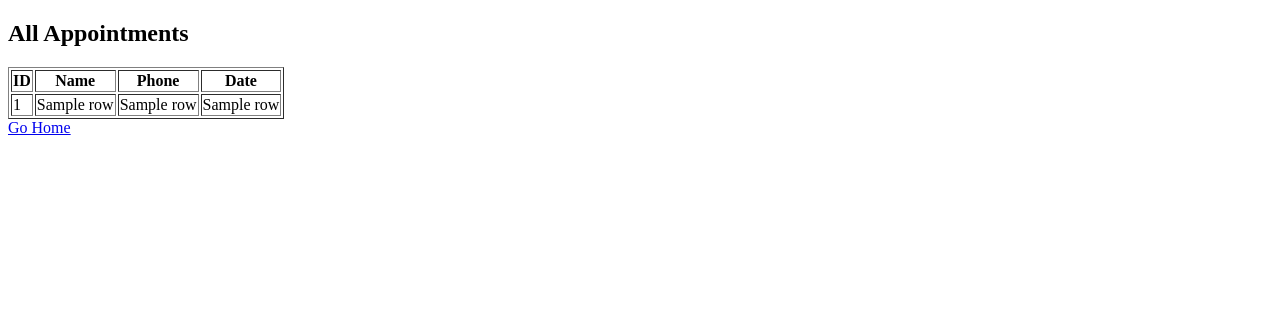
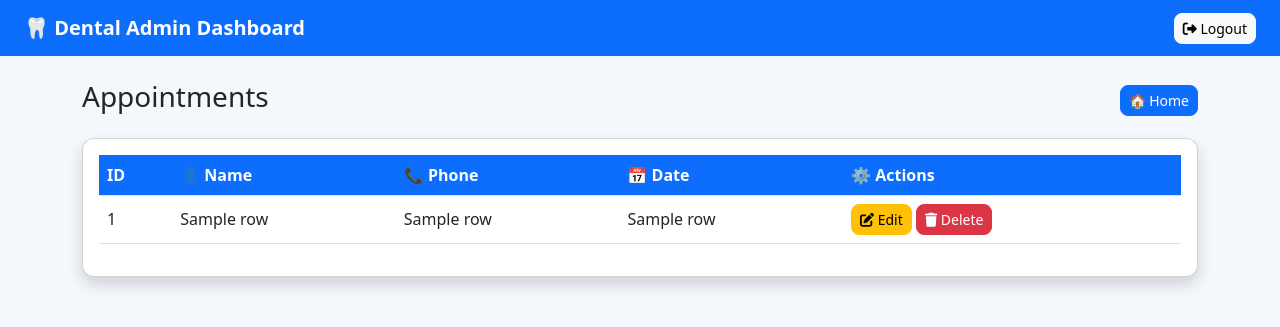
Before and after one commit to NijamalaDivya-DIV/Jwalas-Dental-Clinic-Appointment-Booking-System, a Flask app: template templates/appointment.html in a window 1280 px wide. Shown: the top 327 px of the page. Run offline with Flask 3, Linux system fonts and the light colour scheme; the template is opened without the code that fills it: most values are stand-ins (such as "Sample title", 1, 10 or a date in 2020).

Commit message:
appointment.html

```diff
--- a/app.py
+++ b/app.py
@@ -1,31 +1,45 @@
 import sqlite3
-from flask import Flask, render_template, request
+from flask import Flask, render_template, request, redirect, url_for
+import smtplib
+from email.mime.text import MIMEText
 
 app = Flask(__name__)
 
-# 🔹 Create table (only first time)
-def init_db():
-    conn = sqlite3.connect('database.db')
-    cursor = conn.cursor()
-    cursor.execute('''
-        CREATE TABLE IF NOT EXISTS appointments (
-            id INTEGER PRIMARY KEY AUTOINCREMENT,
-            name TEXT,
-            phone TEXT,
-            date TEXT
-        )
-    ''')
-    conn.commit()
-    conn.close()
+# 🔹 EMAIL FUNCTION
+def send_email(name, phone, date):
+    sender_email = "yourgmail@gmail.com"
+    sender_password = "your_app_password"
 
-init_db()
+    receiver_email = "yourgmail@gmail.com"
 
-# 🔹 Home page
+    subject = "New Dental Appointment"
+    body = f"""
+New appointment booked:
+
+Name: {name}
+Phone: {phone}
+Date: {date}
+"""
+
+    msg = MIMEText(body)
+    msg['Subject'] = subject
+    msg['From'] = sender_email
+    msg['To'] = receiver_email
+
+    server = smtplib.SMTP('smtp.gmail.com', 587)
+    server.starttls()
+    server.login(sender_email, sender_password)
+    server.send_message(msg)
+    server.quit()
+
+
+# 🔹 HOME PAGE
 @app.route('/')
 def home():
     return render_template('index.html')
 
-# 🔹 Booking
+
+# 🔹 BOOKING ROUTE (IMPORTANT - YOU MISSED THIS)
 @app.route('/booking', methods=['GET', 'POST'])
 def booking():
     if request.method == 'POST':
@@ -35,19 +49,24 @@ def booking():
 
         conn = sqlite3.connect('database.db')
         cursor = conn.cursor()
+
         cursor.execute(
             "INSERT INTO appointments (name, phone, date) VALUES (?, ?, ?)",
             (name, phone, date)
         )
+
         conn.commit()
         conn.close()
+
+        # 📧 SEND EMAIL
+        send_email(name, phone, date)
 
         return render_template('success.html', name=name)
 
     return render_template('booking.html')
 
 
-# 🔹 View all appointments (NEW)
+# 🔹 VIEW APPOINTMENTS
 @app.route('/appointments')
 def appointments():
     conn = sqlite3.connect('database.db')
@@ -59,5 +78,47 @@ def appointments():
     return render_template('appointments.html', data=data)
 
 
+# 🔹 DELETE
+@app.route('/delete/<int:id>')
+def delete(id):
+    conn = sqlite3.connect('database.db')
+    cursor = conn.cursor()
+    cursor.execute("DELETE FROM appointments WHERE id=?", (id,))
+    conn.commit()
+    conn.close()
+
+    return redirect(url_for('appointments'))
+
+
+# 🔹 EDIT
+@app.route('/edit/<int:id>', methods=['GET', 'POST'])
+def edit(id):
+    conn = sqlite3.connect('database.db')
+    cursor = conn.cursor()
+
+    if request.method == 'POST':
+        name = request.form['name']
+        phone = request.form['phone']
+        date = request.form['date']
+
+        cursor.execute("""
+            UPDATE appointments
+            SET name=?, phone=?, date=?
+            WHERE id=?
+        """, (name, phone, date, id))
+
+        conn.commit()
+        conn.close()
+
+        return redirect(url_for('appointments'))
+
+    cursor.execute("SELECT * FROM appointments WHERE id=?", (id,))
+    data = cursor.fetchone()
+    conn.close()
+
+    return render_template('edit.html', data=data)
+
+
+# 🔹 RUN APP
 if __name__ == "__main__":
     app.run(debug=True)
--- a/templates/appointment.html
+++ b/templates/appointment.html
@@ -1,32 +1,105 @@
 <!DOCTYPE html>
-<html>
+<html lang="en">
 <head>
-    <title>Appointments</title>
+    <meta charset="UTF-8">
+    <title>Admin Dashboard</title>
+
+    <!-- Bootstrap CSS -->
+    <link href="https://cdn.jsdelivr.net/npm/bootstrap@5.3.0/dist/css/bootstrap.min.css" rel="stylesheet">
+
+    <!-- Optional Icons -->
+    <link href="https://cdnjs.cloudflare.com/ajax/libs/font-awesome/6.5.0/css/all.min.css" rel="stylesheet">
+
+    <style>
+        body {
+            background-color: #f4f7fc;
+        }
+        .navbar {
+            background-color: #0d6efd;
+        }
+        .navbar-brand {
+            color: white;
+            font-weight: bold;
+        }
+        .card {
+            border-radius: 12px;
+        }
+        .table th {
+            background-color: #0d6efd;
+            color: white;
+        }
+        .btn-sm {
+            border-radius: 8px;
+        }
+    </style>
 </head>
+
 <body>
 
-<h2>All Appointments</h2>
+<!-- 🔹 NAVBAR -->
+<nav class="navbar navbar-expand-lg px-4">
+    <span class="navbar-brand">🦷 Dental Admin Dashboard</span>
 
-<table border="1">
+    <div class="ms-auto">
+        <a href="/logout" class="btn btn-light btn-sm">
+            <i class="fa fa-sign-out-alt"></i> Logout
+        </a>
+    </div>
+</nav>
+
+<div class="container mt-4">
+
+    <!-- 🔹 HEADER -->
+    <div class="d-flex justify-content-between align-items-center mb-3">
+        <h3>Appointments</h3>
+        <a href="/" class="btn btn-primary btn-sm">🏠 Home</a>
+    </div>
+
+    <!-- 🔹 CARD -->
+    <div class="card shadow p-3">
+        <div class="table-responsive">
+
+            <table class="table table-hover align-middle">
+                <thead>
                     <tr>
                         <th>ID</th>
-        <th>Name</th>
-        <th>Phone</th>
-        <th>Date</th>
+                        <th>👤 Name</th>
+                        <th>📞 Phone</th>
+                        <th>📅 Date</th>
+                        <th>⚙️ Actions</th>
                     </tr>
+                </thead>
 
+                <tbody>
                     {% for row in data %}
                     <tr>
                         <td>{{ row[0] }}</td>
                         <td>{{ row[1] }}</td>
                         <td>{{ row[2] }}</td>
                         <td>{{ row[3] }}</td>
+                        <td>
+
+                            <a href="/edit/{{ row[0] }}" class="btn btn-warning btn-sm">
+                                <i class="fa fa-edit"></i> Edit
+                            </a>
+
+                            <a href="/delete/{{ row[0] }}"
+                               onclick="return confirm('Are you sure?')"
+                               class="btn btn-danger btn-sm">
+                                <i class="fa fa-trash"></i> Delete
+                            </a>
+
+                        </td>
                     </tr>
                     {% endfor %}
+                </tbody>
 
             </table>
 
-<a href="/">Go Home</a>
+        </div>
+    </div>
+
+</div>
 
 </body>
 </html>
```
Also changed, not shown: templates/edit.html (added, +21 -0 lines), templates/login.html (added, +18 -0 lines). Lines whose indentation alone changed are shown as unchanged.
